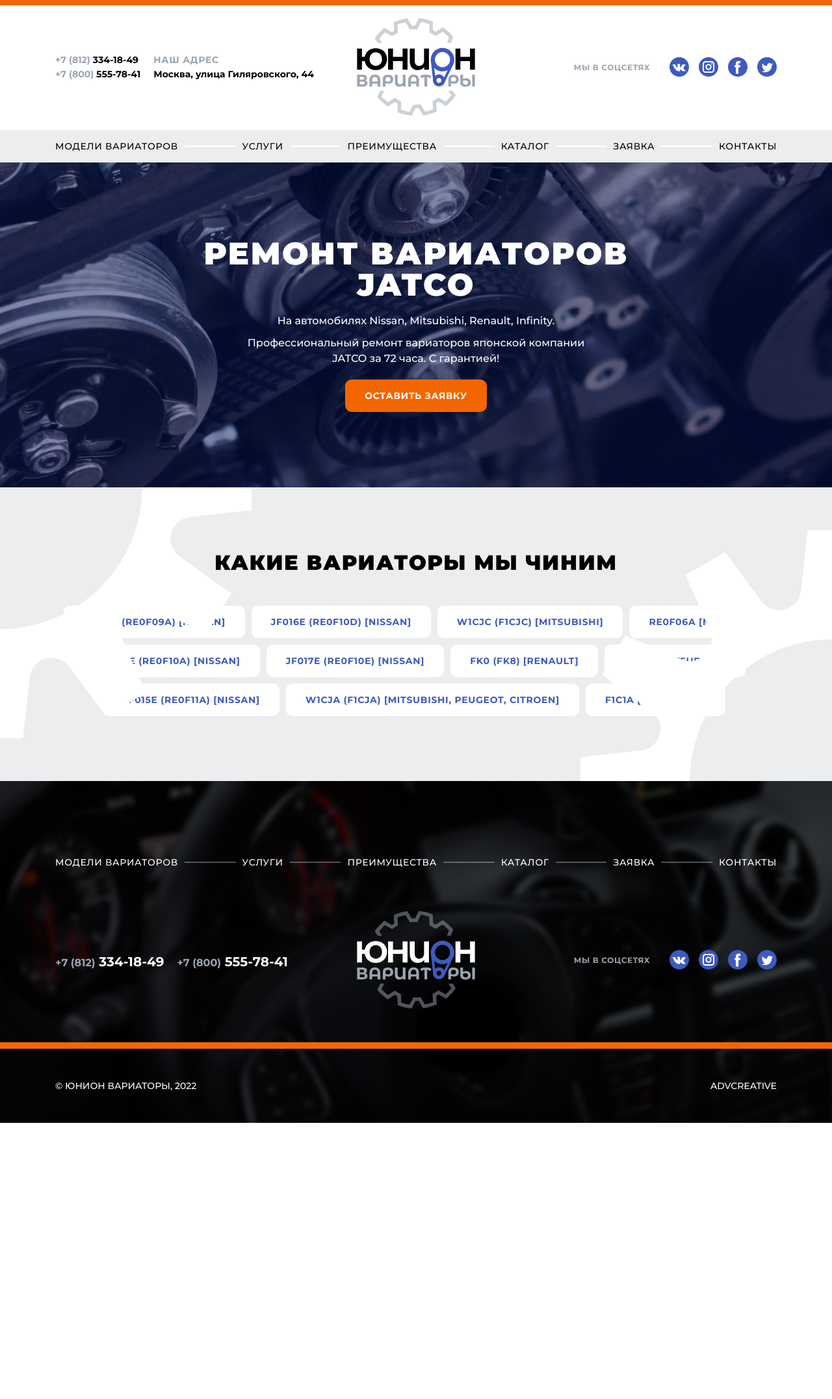
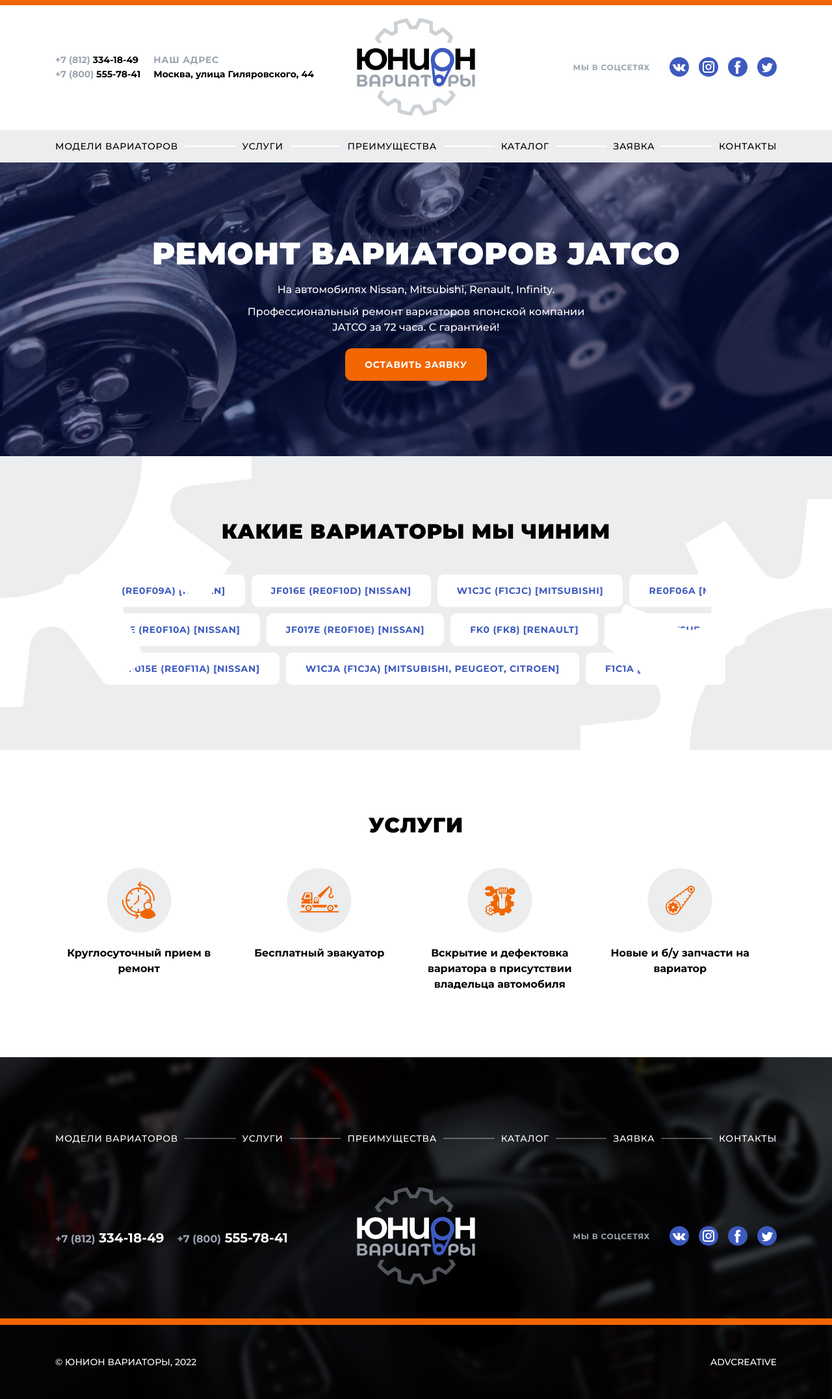
Before and after one commit to V1ranch1/union, a PHP site: page / in a window 1280 px wide. Shown: the whole page at 65% size. Before the commit the page ends 1728 px from the top, so only its background shows below. Run offline with PHP 8.4, Linux system fonts and the light colour scheme.

Commit message:
Добавили блок услуги

```diff
--- a/css/main.css
+++ b/css/main.css
@@ -42,7 +42,7 @@ a:focus {
     border-radius: 10px;
     text-transform: uppercase;
     font-size: 12px;
-    letter-spacing: .05em;
+    letter-spacing: .05rem;
     transition: all .4s;
     cursor: pointer;
     user-select: none;
@@ -149,7 +149,7 @@ a:focus {
 }
 .infoAdress {
     text-transform: uppercase;
-    letter-spacing: 00.05em;
+    letter-spacing: .05rem;
 }
 .infoPhone:hover,
 .infoPhone:focus {
@@ -166,7 +166,7 @@ a:focus {
     color: #9BA4AF;
     margin-right: 30px;
     font-weight: 700;
-    letter-spacing: 0.05em;
+    letter-spacing: .05rem;
 }
 .socialList {
     list-style: none;
@@ -216,7 +216,7 @@ a:focus {
 }
 .menuLink {
     font-size: 14px;
-    letter-spacing: 0.05em;
+    letter-spacing: .05rem;
     text-transform: uppercase;
     color: #000000;
     flex-shrink: 0;
@@ -304,7 +304,7 @@ a:focus {
 .bannerTitle {
     font-weight: 900;
     font-size: 48px;
-    letter-spacing: 0.05em;
+    letter-spacing: .05rem;
     color: #FFFFFF;
     text-align: center;
     text-transform: uppercase;
@@ -319,7 +319,7 @@ a:focus {
 }
 .bannerTextLine {
     font-size: 16px;
-    line-height: 24px;
+    line-height: 1.5;
     display: block;
     text-align: center;
 }
@@ -327,14 +327,14 @@ a:focus {
     margin-bottom: 10px;
 }
 
-.buttonList {
+.buttonBlock {
     background-color: #ebedef;
     padding: 100px 0;
     position: relative;
     overflow: hidden;
 }
-.buttonList::before,
-.buttonList::after {
+.buttonBlock::before,
+.buttonBlock::after {
     content: "";
     display: block;
     width: 774px;
@@ -345,24 +345,24 @@ a:focus {
     background-repeat: no-repeat;
     position: absolute;
 }
-.buttonList::before {
+.buttonBlock::before {
     top: -387px;
     left:-387px;
 }
-.buttonList::after {
+.buttonBlock::after {
     bottom: -387px;
     right: -387px;
 }
-.buttonListTitle {
+.buttonBlockTitle {
     font-size: 32px;
     font-weight: 900;
-    letter-spacing: 0.05em;
+    letter-spacing: .05rem;
     color: #000000;
     text-align: center;
     margin: 0;
     text-transform: uppercase;
 }
-.buttonListInner {
+.buttonBlockList {
     margin: 45px -5px -5px;
     width: calc(100% + 5px);
     padding: 0;
@@ -371,6 +371,46 @@ a:focus {
     flex-wrap: wrap;
     justify-content: center;
 }
-.buttonListInnerItem {
+.buttonBlockListItem {
     padding: 5px;
 }
+
+.iconsBlock {
+    padding: 100px 0;
+}
+.iconsBlockCaption {
+    font-weight: 900;
+    font-size: 32px;
+    letter-spacing: .05rem;
+    text-transform: uppercase;
+    text-align: center;
+    display: block;
+}
+.iconsBlockList {
+    margin: 50px 0 0;
+    list-style: none;
+    padding: 0;
+    display: flex;
+    flex-wrap: wrap;
+}
+.iconsBlockListItem {
+    width: 25%;
+    padding-right: 20px;
+    box-sizing: border-box;
+    display: flex;
+    align-items: center;
+    flex-direction: column;
+}
+.iconsBlockImage {
+    display: block;
+    max-width: 100px;
+    user-select: none;
+}
+.iconsBlockListItemCaption {
+    display: block;
+    text-align: center;
+    margin-top: 20px;
+    font-weight: 700;
+    font-size: 16px;
+    line-height: 1.5;
+}
--- a/index.html
+++ b/index.html
@@ -102,42 +102,66 @@
             </div>
         </section>
 
-        <section class="buttonList">
+        <section class="buttonBlock">
             <div class="wrapper">
-                <h2 class="buttonListTitle">Какие вариаторы мы чиним</h2>
-                <ul class="buttonListInner">
-                    <li class="buttonListInnerItem">
+                <h2 class="buttonBlockTitle">Какие вариаторы мы чиним</h2>
+                <ul class="buttonBlockList">
+                    <li class="buttonBlockListItem">
                         <button class="button button_size_big button_style_white">JF010E (RE0F09A) [NISSAN]</button>
                     </li>
-                    <li class="buttonListInnerItem">
+                    <li class="buttonBlockListItem">
                         <button class="button button_size_big button_style_white">JF016E (RE0F10D) [NISSAN]</button>
                     </li>
-                    <li class="buttonListInnerItem">
+                    <li class="buttonBlockListItem">
                         <button class="button button_size_big button_style_white">W1CJC (F1CJC) [MITSUBISHI]</button>
                     </li>
-                    <li class="buttonListInnerItem">
+                    <li class="buttonBlockListItem">
                         <button class="button button_size_big button_style_white">RE0F06A [NISSAN]</button>
                     </li>
-                    <li class="buttonListInnerItem">
+                    <li class="buttonBlockListItem">
                         <button class="button button_size_big button_style_white">JF011E (RE0F10A) [NISSAN]</button>
                     </li>
-                    <li class="buttonListInnerItem">
+                    <li class="buttonBlockListItem">
                         <button class="button button_size_big button_style_white">JF017E (RE0F10E) [NISSAN]</button>
                     </li>
-                    <li class="buttonListInnerItem">
+                    <li class="buttonBlockListItem">
                         <button class="button button_size_big button_style_white">FK0 (FK8) [RENAULT]</button>
                     </li>
-                    <li class="buttonListInnerItem">
+                    <li class="buttonBlockListItem">
                         <button class="button button_size_big button_style_white">F1CJB [MITSUBISHI]</button>
                     </li>
-                    <li class="buttonListInnerItem">
+                    <li class="buttonBlockListItem">
                         <button class="button button_size_big button_style_white">JF015E (RE0F11A) [NISSAN]</button>
                     </li>
-                    <li class="buttonListInnerItem">
+                    <li class="buttonBlockListItem">
                         <button class="button button_size_big button_style_white">W1CJA (F1CJA) [MITSUBISHI, PEUGEOT, CITROEN]</button>
                     </li>
-                    <li class="buttonListInnerItem">
+                    <li class="buttonBlockListItem">
                         <button class="button button_size_big button_style_white">F1C1A [MITSUBISHI]</button>
+                    </li>
+                </ul>
+            </div>
+        </section>
+
+        <section class="iconsBlock">
+            <div class="wrapper">
+                <span class="iconsBlockCaption">Услуги</span>
+                <ul class="iconsBlockList">
+                    <li class="iconsBlockListItem">
+                        <img class="iconsBlockImage" src="./images/services/services1.svg" alt="Круглосуточно">
+                        <span class="iconsBlockListItemCaption">Круглосуточный прием в ремонт</span>
+                    </li>
+                    <li class="iconsBlockListItem">
+                        <img class="iconsBlockImage" src="./images/services/services2.svg" alt="Бесплатный эвакуратор">
+                        <span class="iconsBlockListItemCaption">Бесплатный эвакуатор</span>
+                    </li>
+                    <li class="iconsBlockListItem">
+                        <img class="iconsBlockImage" src="./images/services/services3.svg" alt="Осмотр">
+                        <span class="iconsBlockListItemCaption">Вскрытие и дефектовка вариатора в присутствии владельца автомобиля</span>
+                    </li>
+                    <li class="iconsBlockListItem">
+                        <img class="iconsBlockImage" src="./images/services/services4.svg" alt="Запчасти вариатор">
+                        <span class="iconsBlockListItemCaption">Новые и б/у запчасти на вариатор</span>
                     </li>
                 </ul>
             </div>
```
Also changed, not shown: images/services/services1.svg (added), images/services/services2.svg (added), images/services/services3.svg (added), images/services/services4.svg (added).
